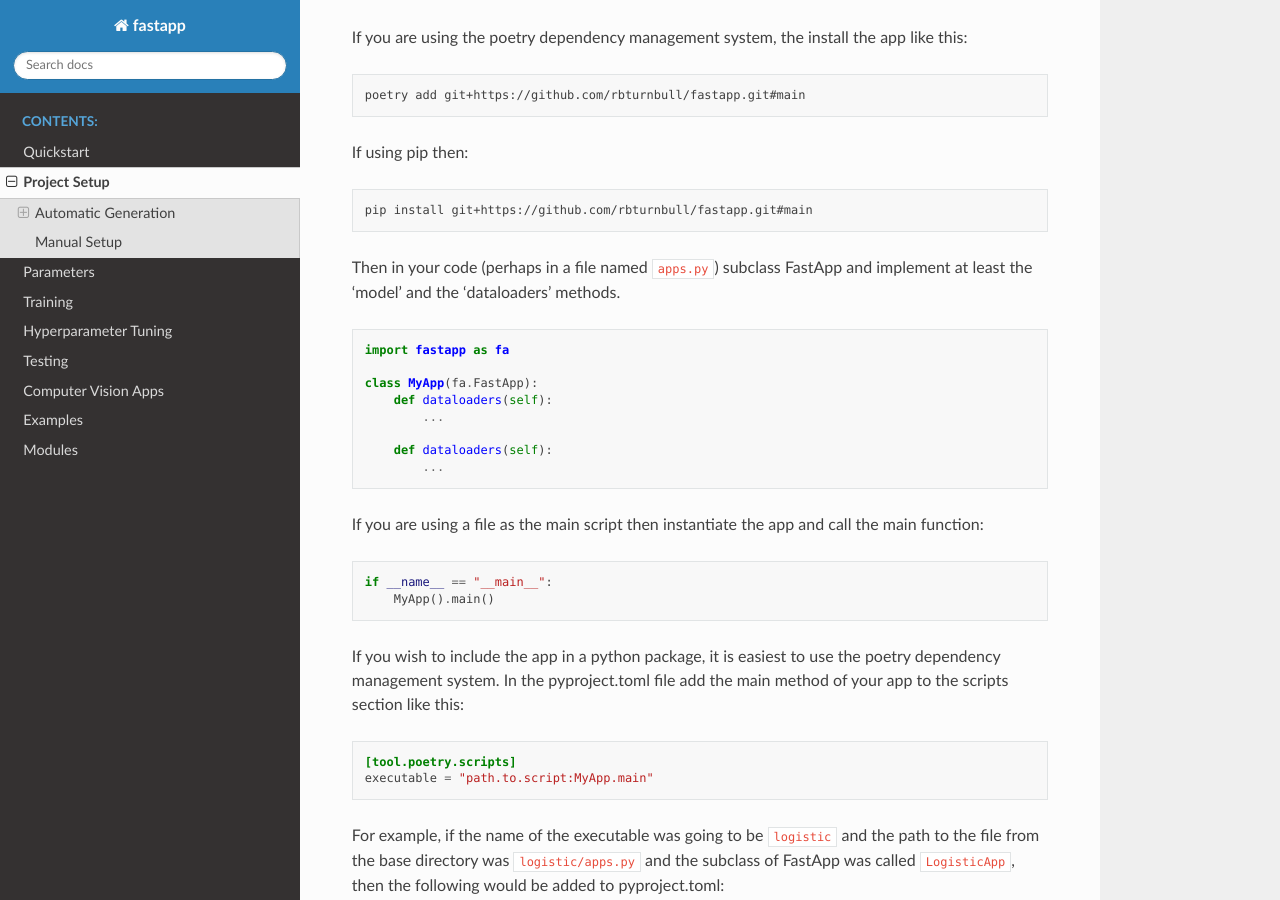
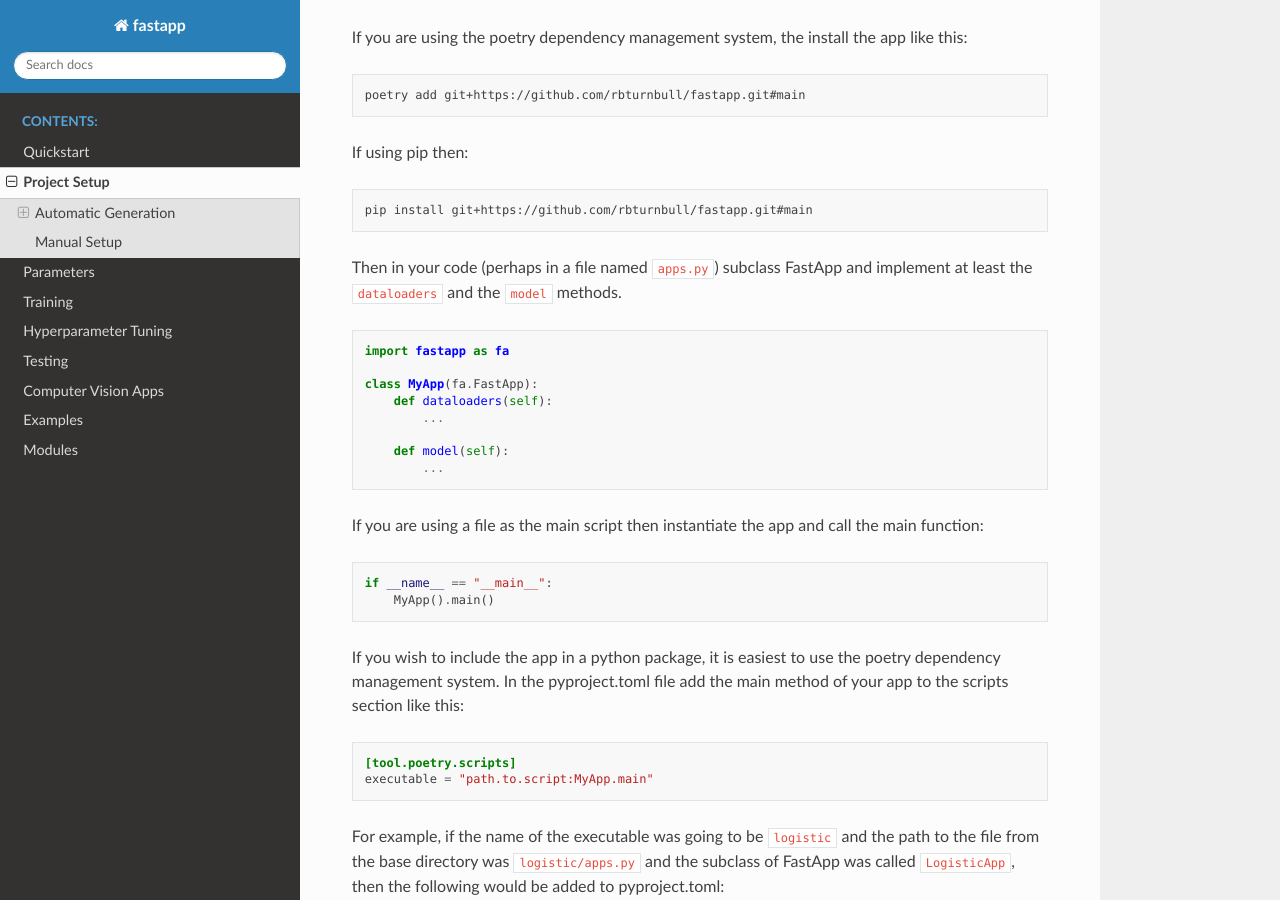
Before and after one commit to rbturnbull/fastapp, a Sphinx documentation site: the page built from docs/setup.rst, in a window 1280 px wide and 900 px high, scrolled down 1239 px. Built offline with Sphinx 7.4.7 and the Read the Docs theme 2.0.0, drawn with Linux system fonts in a browser that asks for light colours.

```diff
--- a/docs/setup.rst
+++ b/docs/setup.rst
@@ -64,7 +64,7 @@
     pip install git+https://github.com/rbturnbull/fastapp.git#main
 
 
-Then in your code (perhaps in a file named ``apps.py``) subclass FastApp and implement at least the 'model' and the 'dataloaders' methods.
+Then in your code (perhaps in a file named ``apps.py``) subclass FastApp and implement at least the ``dataloaders`` and the ``model`` methods.
 
 .. code:: python
 
@@ -74,7 +74,7 @@
         def dataloaders(self):
             ...
 
-        def dataloaders(self):
+        def model(self):
             ...
 
 If you are using a file as the main script then instantiate the app and call the main function:
--- a/docs/testing.rst
+++ b/docs/testing.rst
@@ -17,7 +17,7 @@
 The params gives a list of keyword arguments for the FastApp method being tested and the output is some data in a format required by the testing function.
 For example the expected output for the model method is the string representation of the model definied by the params.
 
-If you want to change the expected output for a test then run pytest with the ``--prompt`` option. This will find failing tests and prompt the user to ask if the expected file should be regenerated.
+If you want to change the expected output for a test then run pytest with the ``-s`` option. This will find failing tests and prompt the user to ask if the expected file should be regenerated.
 One way to automatically create expectation files is to add blank files and prompt for adding the expected result.
 The resulting file should be read to make sure that it is correct.
 
```
Also changed, not shown: 1 other file.
